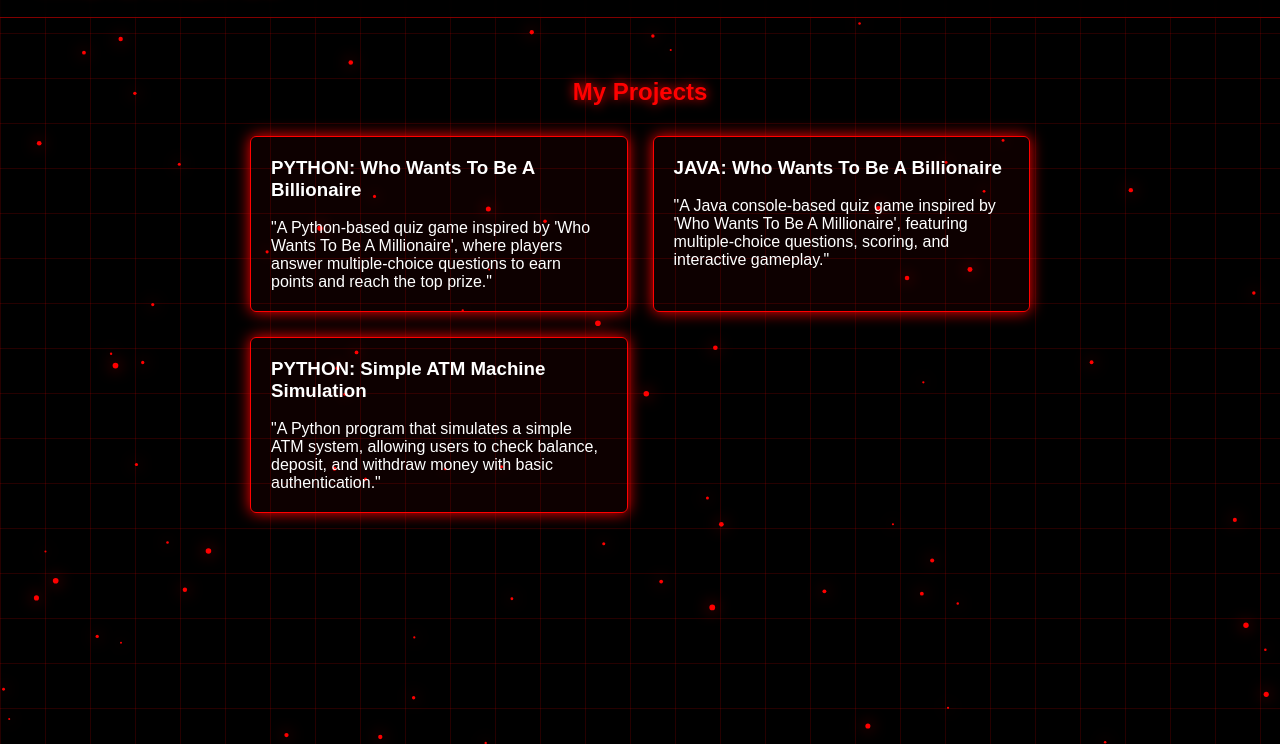
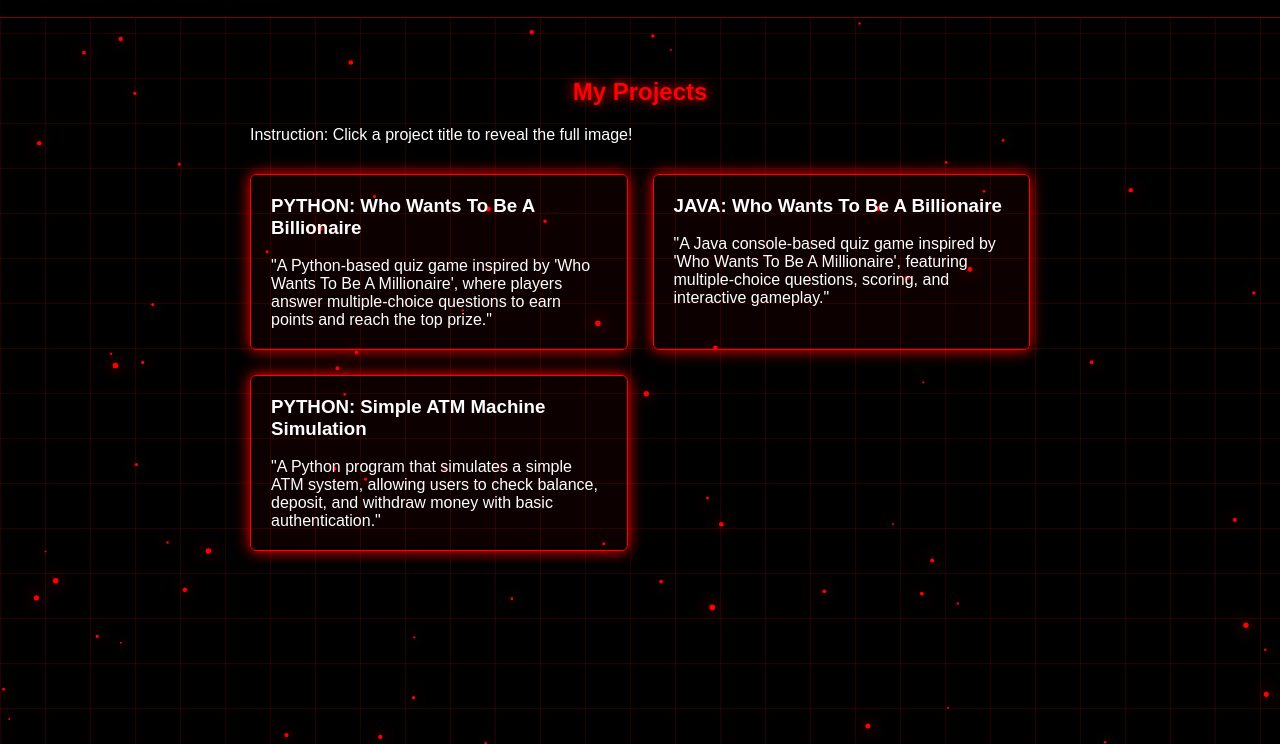
Before and after one commit to kreyzcreates/Portfolio-Login-Project, a plain HTML site: page projects.html in a window 1280 px wide. Shown: the part 56-800 px from the top of the page. Drawn offline with Linux system fonts and the light colour scheme; sample sign-in values are in the browser's storage.

Commit message:
Update projects.html

```diff
--- a/projects.html
+++ b/projects.html
@@ -54,6 +54,9 @@ document.getElementById("signup-btn").addEventListener("click", function(){
 <section class="content">
     <h2 class="cyber-title">My Projects</h2>
 
+    <!-- Instruction text -->
+    <p class="instruction-text">Instruction: Click a project title to reveal the full image!</p>
+
     <div class="project-grid">
 
         <div class="project-card" data-image="assets/images/project1.jpg">
@@ -77,6 +80,8 @@ document.getElementById("signup-btn").addEventListener("click", function(){
     </div>
 
 </section>
+
+
 
 <script src="js/auth.js"></script>
 <script src="js/particles.js"></script>
```
